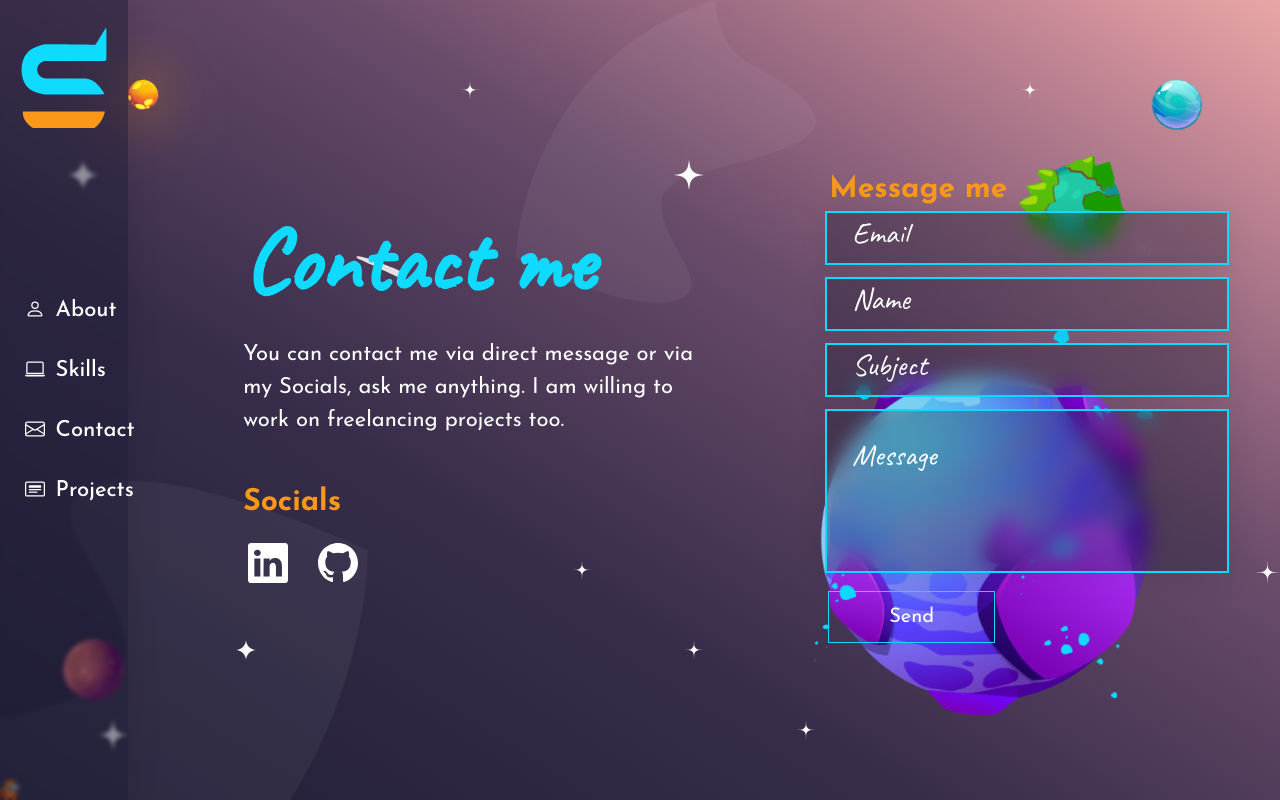
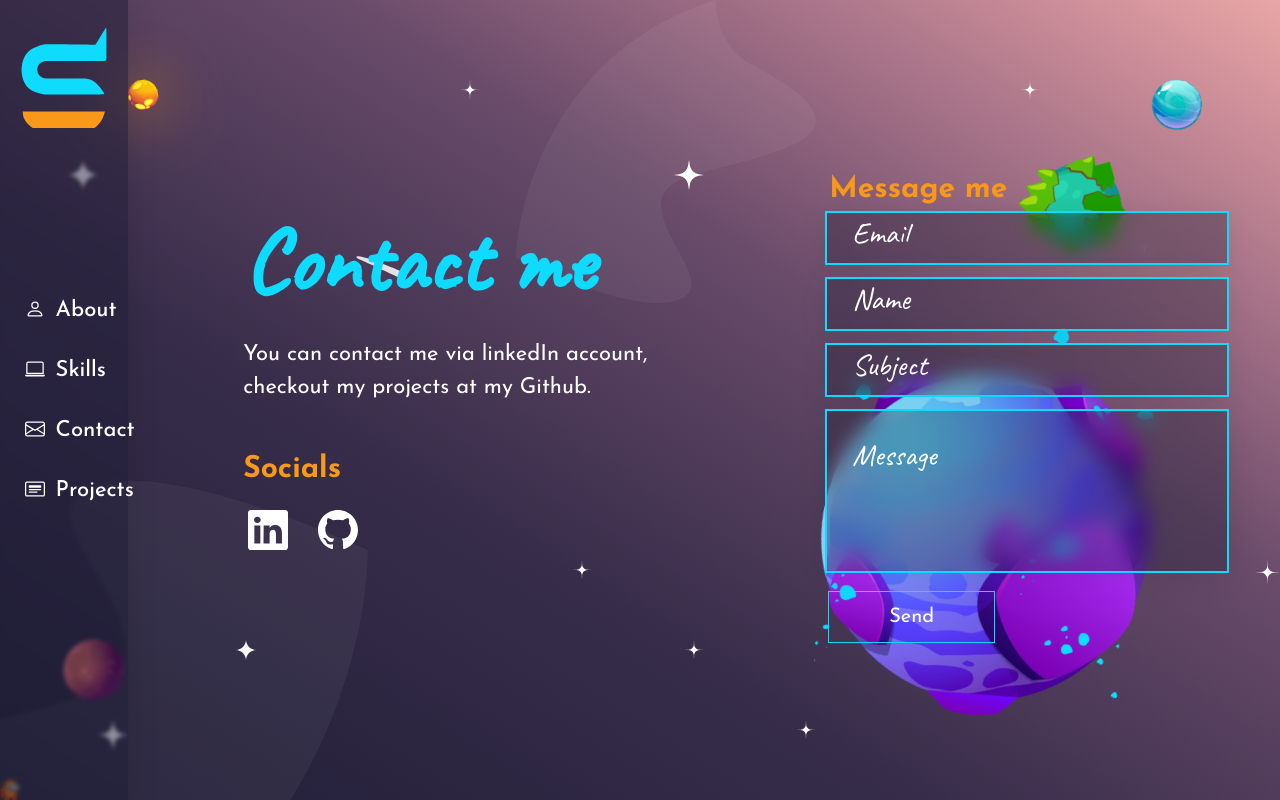
Before and after one commit to simarsudo/portfolio, a Django app: page /contact/ in a window 1280 px wide. Run offline with Django 4.2, Linux system fonts and the light colour scheme; style sheets or scripts are compiled from the project's sources; some libraries are stand-ins or nearby versions.

Commit message:
csrf_exempt add

```diff
--- a/index/templates/index/contact.html
+++ b/index/templates/index/contact.html
@@ -21,8 +21,8 @@
     <div id="swup" class="transition-zoom contact contactPage">
         <div class="contact-me">
             <h1>Contact me</h1>
-            <p>You can contact me via direct message or via my Socials, ask me anything.
-                I am willing to work on freelancing projects too.
+            <p>You can contact me via linkedIn account, checkout my projects
+                at my Github.
             </p>
             <h2>Socials</h2>
             {% include 'index/components/icons.html' %}
--- a/index/views.py
+++ b/index/views.py
@@ -1,6 +1,7 @@
 from django.shortcuts import render
 from . forms import Contact
 from django.contrib import messages
+from django.views.decorators.csrf import csrf_exempt
 import os
 
 
@@ -18,7 +19,7 @@ def about(requests):
 def skills(requests):
     return render(requests, 'index/skills.html')
 
-
+@csrf_exempt
 def contact(requests):
     if requests.method == 'POST':
         form = Contact(requests.POST)
```
